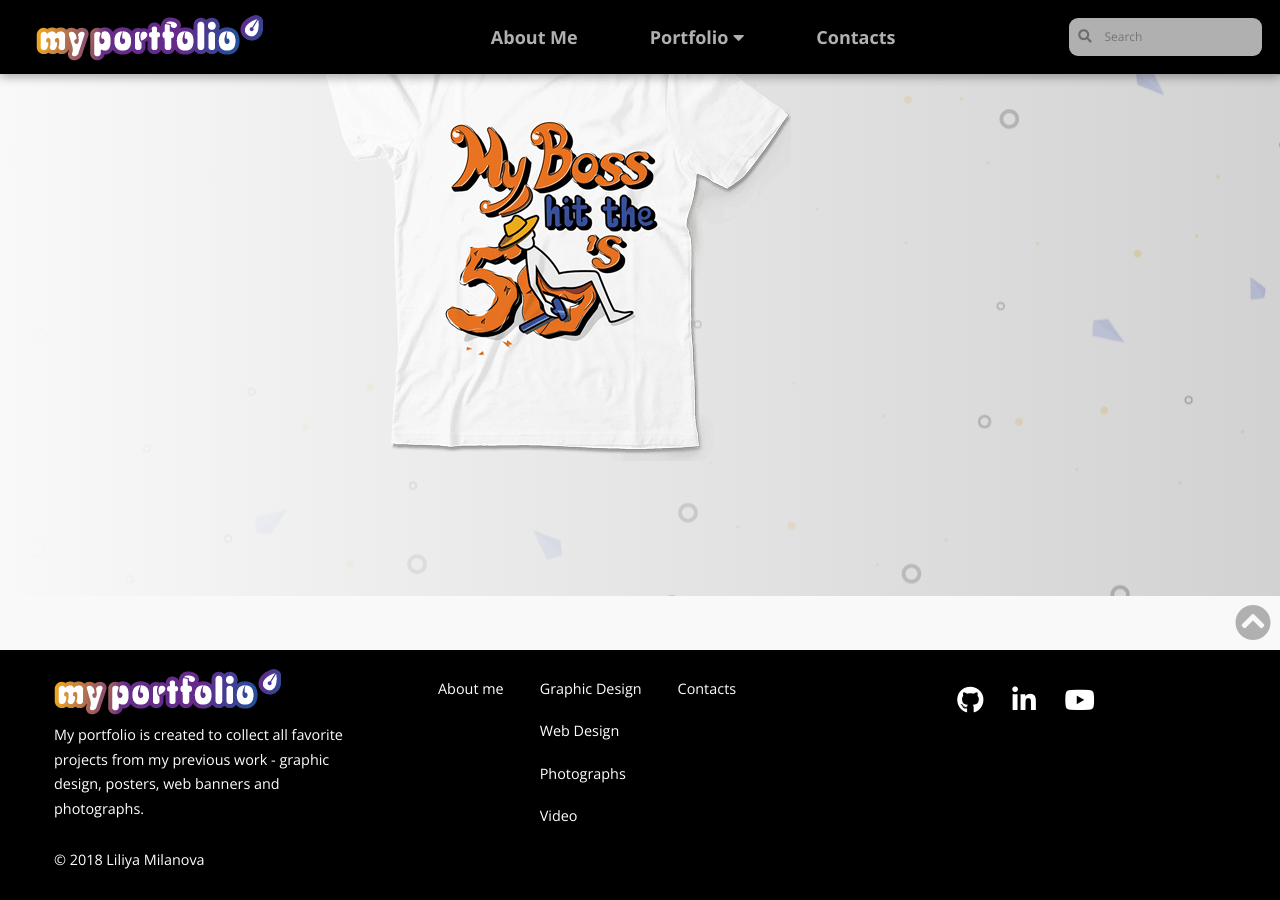
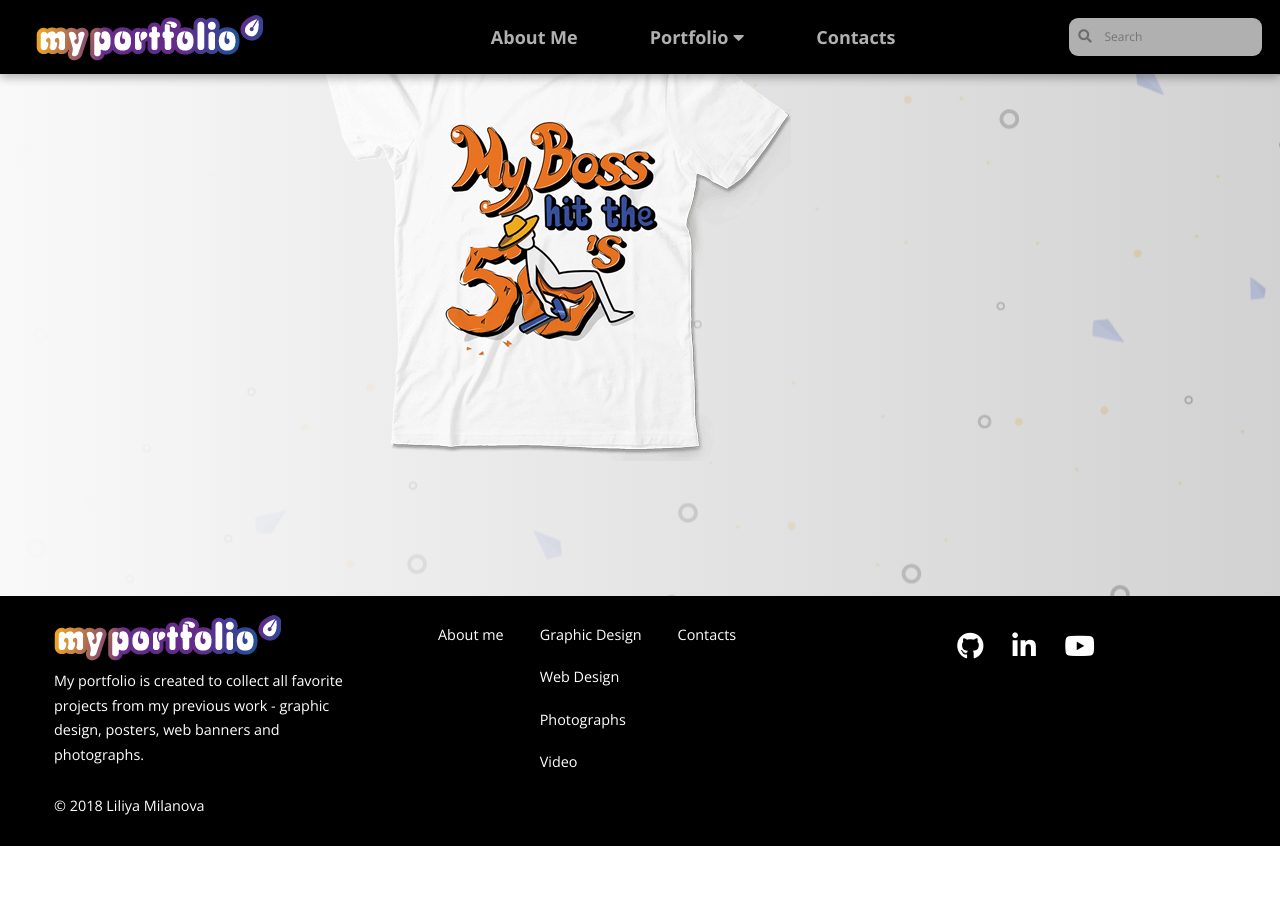
Before and after one commit to LiliyaMilanova/myportfolio, a Jekyll site: the page built from graphic-design-my-boss-illustration.html, in a window 1280 px wide and 900 px high, scrolled down 1960 px. Built offline with Jekyll 4.4.1, drawn with Linux system fonts in a browser that asks for light colours; nearby versions of some CDN libraries; after the commit the page ends 2806 px from its top, so only the background shows below that.

Commit message:
Update graphic-design-my-boss-illustration.html

```diff
--- a/graphic-design-my-boss-illustration.html
+++ b/graphic-design-my-boss-illustration.html
@@ -73,10 +73,6 @@ permalink: /portfolio/graphic-design/my-boss-illustration
                 </article>
            </section>
 
-            <span class="back-to-top">
-                <a href="#top" class="fas fa-chevron-circle-up"></a>
-            </span>
-
         </div>
     </section>
 
```
